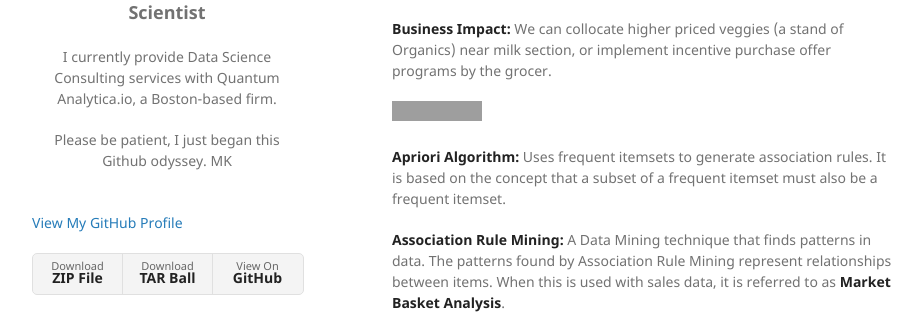
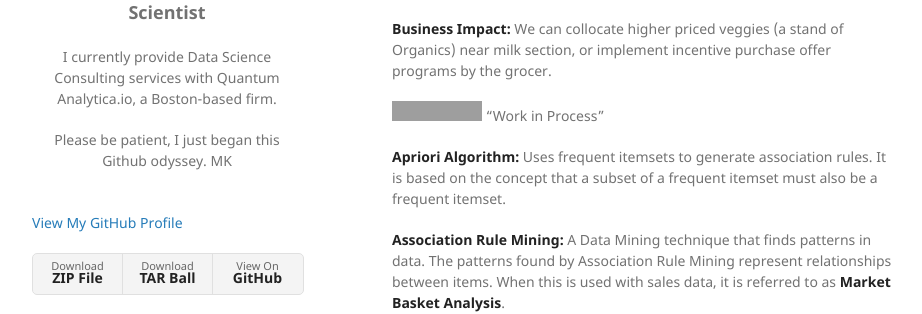
Before and after one commit to MarkKrickovich/MarkKrickovich.github.io, a Jekyll site: the page built from index.md, in a window 1280 px wide and 1216 px high, cut to the strip 432-746 px from the top of the window. Shown: the whole strip, without its empty margins (178-1100 px from the left). Built offline with Jekyll 4.4.1, drawn with Linux system fonts in a browser that asks for light colours; our own code applies the rules of GitHub Pages for plain Markdown files; grey boxes are pictures that could not be loaded.

Commit message:
Update index.md

```diff
--- a/index.md
+++ b/index.md
@@ -9,7 +9,7 @@ Machine-learning project using association rule mining to find associative patte
 
 **Business Impact:**  We can collocate higher priced veggies (a stand of Organics) near milk section, or implement incentive purchase offer programs by the grocer.
 
-[![View on GitHub](https://img.shields.io/badge/GitHub-View_on_GitHub-blue?logo=GitHub)](https://github.com/markkrickovich/AssociationRuleMining)
+[![View on GitHub](https://img.shields.io/badge/GitHub-View_on_GitHub-blue?logo=GitHub)](https://github.com/markkrickovich/AssociationRuleMining)  "Work in Process"
 
 **Apriori Algorithm:** Uses frequent itemsets to generate association rules. It is based on the concept that a subset of a frequent itemset must also be a frequent itemset.
 
```
